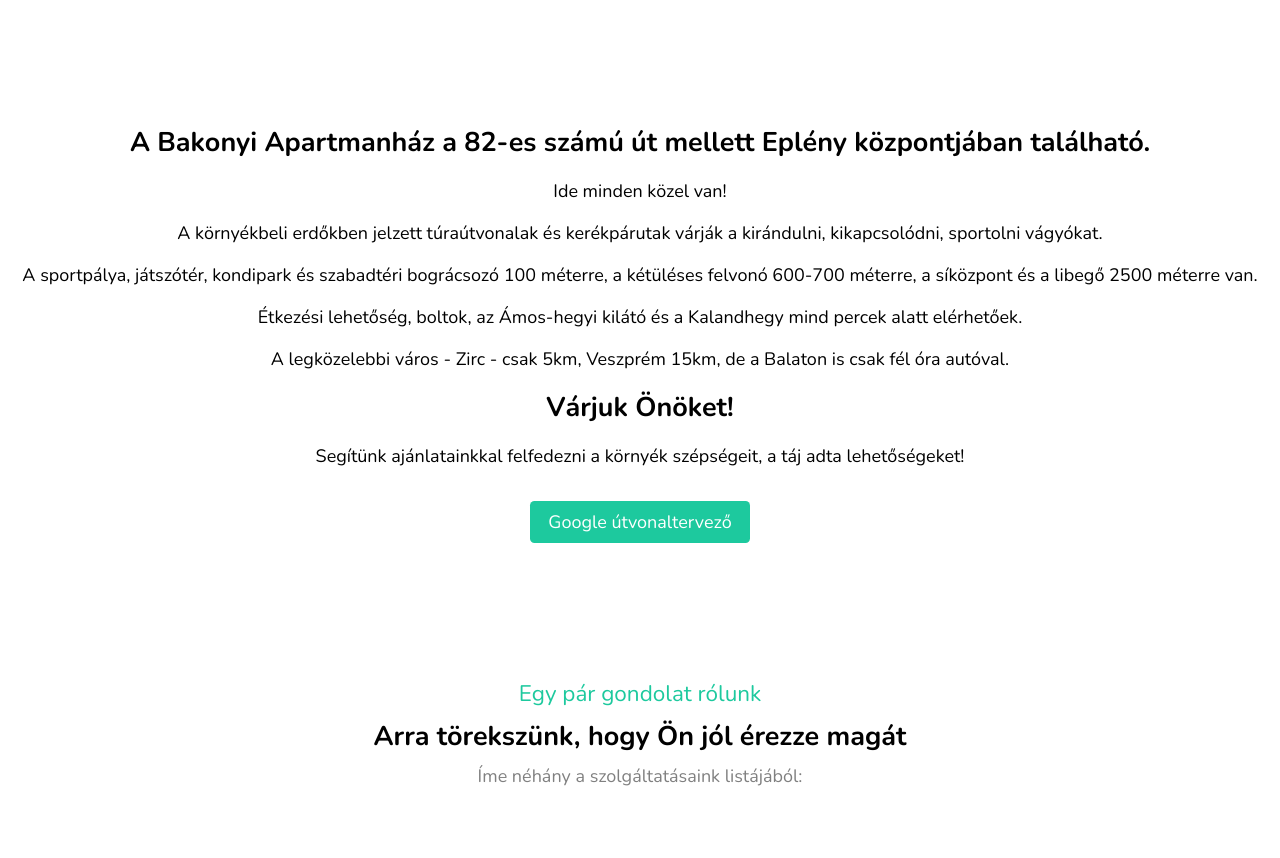
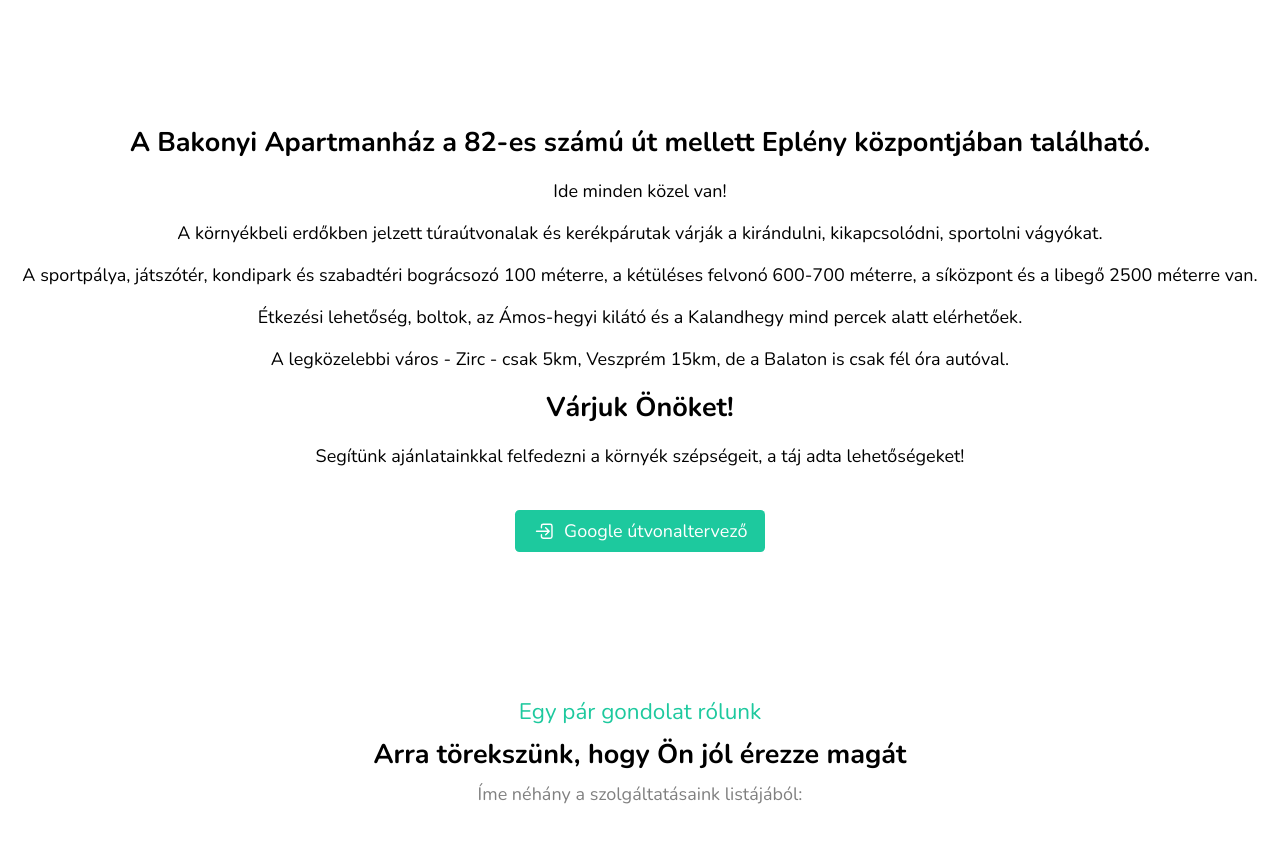
Before and after one commit to xdevtomix/bakonyi, a React (Vite) app: page / in a window 1280 px wide. Shown: the part 820-1678 px from the top of the page. Built offline with nearby package versions, Linux system fonts and the light colour scheme.

Commit message:
introduction - link to our other site 2

```diff
--- a/src/components/Introduction.jsx
+++ b/src/components/Introduction.jsx
@@ -40,6 +40,7 @@ export default function Introduction() {
             <br />
 
             <a href="https://bakonyi-apartmanhaz.business.site" target="_blank" rel="noopener">
+                <ion-icon name="log-in-outline"></ion-icon>
                 Google útvonaltervező
             </a>
         </Container>
@@ -51,6 +52,9 @@ const Container = styled.section`
     padding: 0 1rem;
     text-align: center;
     color: var(--night);
+    display: flex;
+    flex-direction: column;
+    align-items: center;
 
     h2 {
         font-size: 1.5rem;
@@ -65,10 +69,16 @@ const Container = styled.section`
     a {
         background: var(--decor);
         color: var(--day);
+        padding: 0.5rem 1rem;
+        border-radius: 0.25rem;
         font-size: 1rem;
         text-decoration: none;
-        cursor: pointer;
-        padding: 0.5rem 1rem;
-        border-radius: 0.25rem;
+        display: flex;
+        align-items: center;
+        gap: 0.5rem;
+
+        ion-icon {
+            font-size: 1.25rem;
+        }
     }
 `;
```
